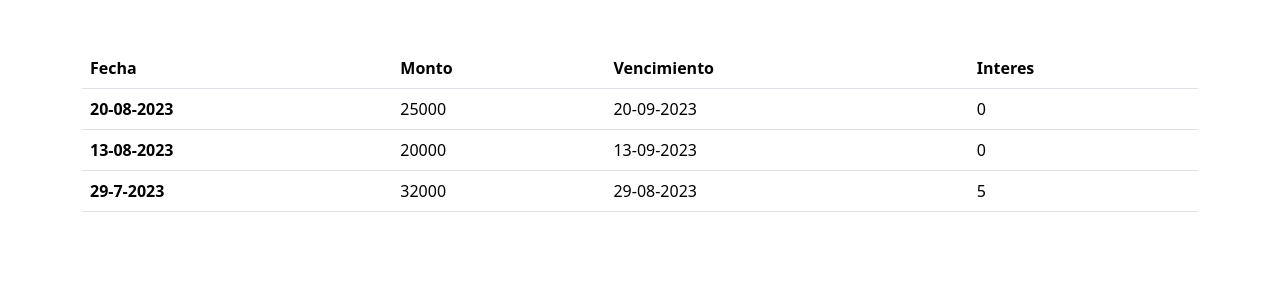
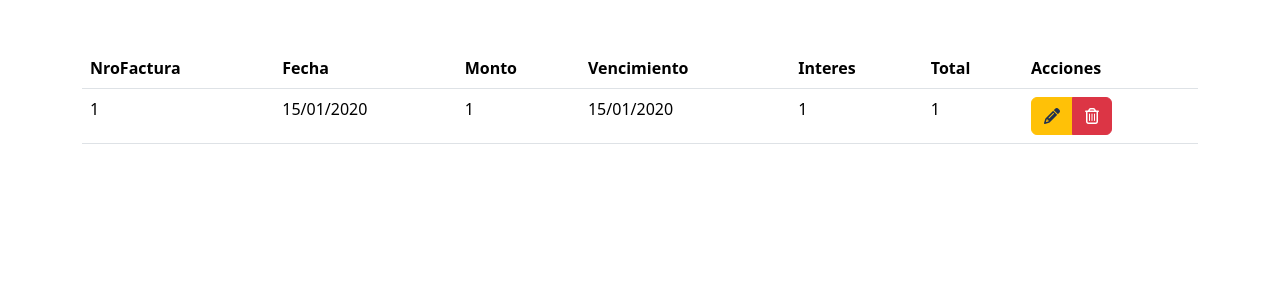
Before and after one commit to Galo98/SDF, a PHP site: page / in a window 1280 px wide. Shown: the part 56-356 px from the top of the page. Run offline with PHP 8.4, Linux system fonts and the light colour scheme; tables that the repository leaves empty hold one stand-in row (values such as "Sample post"); some libraries are stand-ins or nearby versions.

Commit message:
inicio dinamico con select de facturas, fix insert facturas

```diff
--- a/controller/formularios.controlador.php
+++ b/controller/formularios.controlador.php
@@ -4,7 +4,7 @@
 
         #region ingresarFactura
 
-       static public function ctrFactura(){
+       static public function ctrIngresarFactura(){
 
             if(isset($_POST['f-Monto']) && isset($_POST['f-Fecha'])){
                 $tabla = "facturas";
@@ -17,6 +17,17 @@
 
         #endregion
 
+
+        #region TraerFacturas
+
+        static public function ctrTraerFacturas(){
+            $tabla = "facturas";
+            $respuesta = ModelosFormularios::mdlSeleccionarFacturas($tabla);
+
+            return $respuesta;
+        }
+
+        #endregion
     }
 
 
--- a/models/formularios.modelos.php
+++ b/models/formularios.modelos.php
@@ -12,7 +12,7 @@ class ModelosFormularios{
             prepare() prepara una sentencia SQL para ser ejecutada por el método PDOStatement::execute(). La sentencia sql puede contener cero o mas marcadores de parametros con nombre (:name) o signos de interrogacion (?) por los cuales los valores reales seran sustituidos cuando sea ejecutada. Ayuda a prevenir inyecciones SQL eliminando la necesidad de entrecomillar manualmente parametros
         */
 
-        $stmt = Conexion::contectar() -> prepare("insert into $tabla (factMonto,factFecIni) values (:factMonto,:factFecIni);");
+        $stmt = Conexion::contectar() -> prepare("insert into $tabla (factMonto,factFecIni,interes) values (:factMonto,:factFecIni,1);");
 
         /* bindParam() Vincula una variable de php a un parametro de substitucion con nombre o de signo de interrogacion correspondiente de la sentencia SQL que fue usada para preparar la sentencia */
 
@@ -32,6 +32,19 @@ class ModelosFormularios{
 
     #endregion
 
+
+    #region SeleccionarFacturas
+
+    public static function mdlSeleccionarFacturas($tabla){
+        $stmt = Conexion::contectar()->prepare("select facturas.*, intereses.intePorce, DATE_FORMAT(factFecIni,'%d/%m/%Y') as factFecIni, DATE_FORMAT(factFecVen,'%d/%m/%Y') as factFecVen from facturas inner join intereses on facturas.interes = intereses.inteID order by factID ASC;");
+
+        $stmt->execute();
+
+        return $stmt->fetchAll();
+
+        $stmt->closeCursor();
+        $stmt = null;
+    }
 }
 
 $con = Conexion::contectar();
--- a/views/pages/inicio.php
+++ b/views/pages/inicio.php
@@ -1,30 +1,41 @@
+ <?php
+
+    $facturas = ControladorFormularios::ctrTraerFacturas();
+
+?>
+
  <table class="table">
      <thead>
          <tr>
+             <th scope="col">NroFactura</th>
              <th scope="col">Fecha</th>
              <th scope="col">Monto</th>
              <th scope="col">Vencimiento</th>
              <th scope="col">Interes</th>
+             <th scope="col">Total</th>
+             <th scope="col">Acciones</th>
          </tr>
      </thead>
      <tbody>
-         <tr>
-             <th scope="row">20-08-2023</th>
-             <td>25000</td>
-             <td>20-09-2023</td>
-             <td>0</td>
-         </tr>
-         <tr>
-             <th scope="row">13-08-2023</th>
-             <td>20000</td>
-             <td>13-09-2023</td>
-             <td>0</td>
-         </tr>
-         <tr>
-             <th scope="row">29-7-2023</th>
-             <td>32000</td>
-             <td>29-08-2023</td>
-             <td>5</td>
-         </tr>
+         <?php foreach ($facturas as $factura) :
+                $cuenta = $factura['factMonto'] * $factura['intePorce'];
+                ($cuenta == 0) ? $total = $factura['factMonto'] : $total = $cuenta;
+            ?>
+             <tr>
+                 <td scope="row"><?php echo $factura['factID']; ?></td>
+                 <td scope="row"><?php echo $factura['factFecIni']; ?></td>
+                 <td scope="row"><?php echo $factura['factMonto']; ?></td>
+                 <td scope="row"><?php echo $factura['factFecVen']; ?></td>
+                 <td scope="row"><?php echo $factura['intePorce']; ?></td>
+                 <td scope="row"><?php echo $total; ?></td>
+                 <td scope="row">
+                     <div class="btn-group">
+                         <button class="btn btn-warning"><i class="fa-solid fa-pencil" style="color: #1e3050;"></i></button>
+                         <button class="btn btn-danger"><i class="fa-regular fa-trash-can"></i></button>
+                     </div>
+                 </td>
+             </tr>
+         <?php endforeach; ?>
+
      </tbody>
  </table>
```
Also changed, not shown: database/querys.sql (+13 -0 lines), views/pages/facturar.php (+10 -12 lines).
